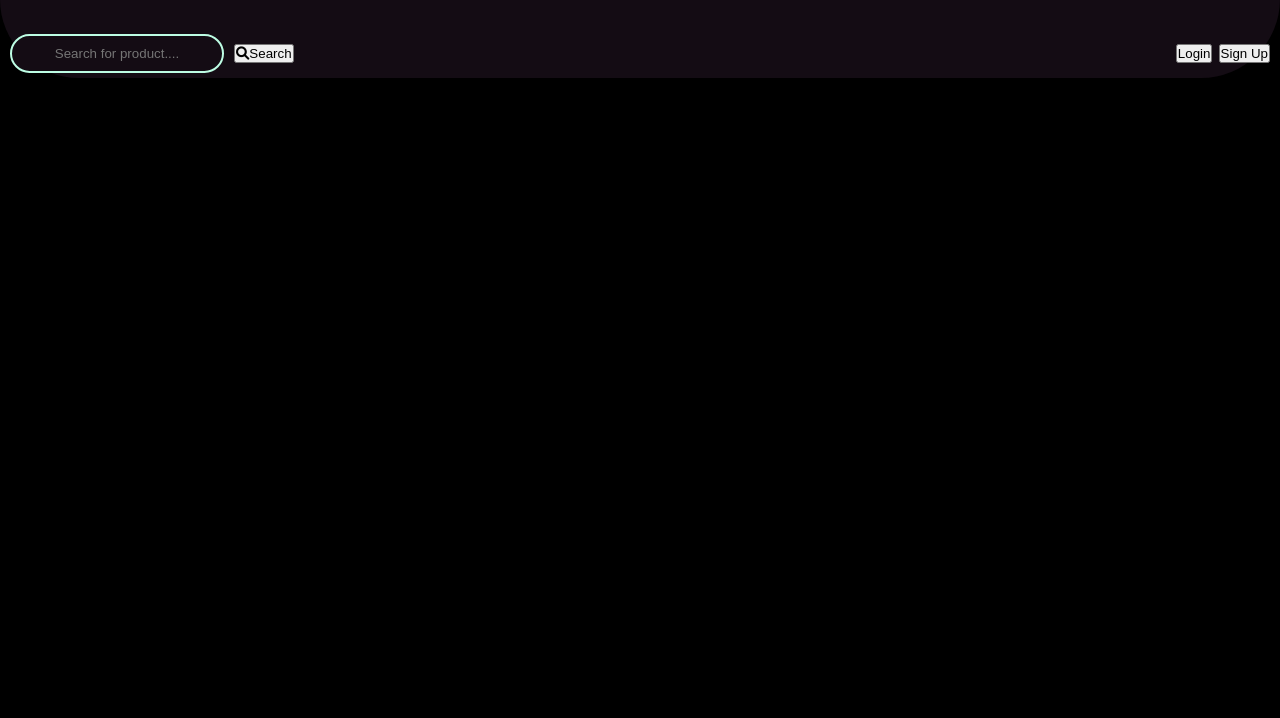
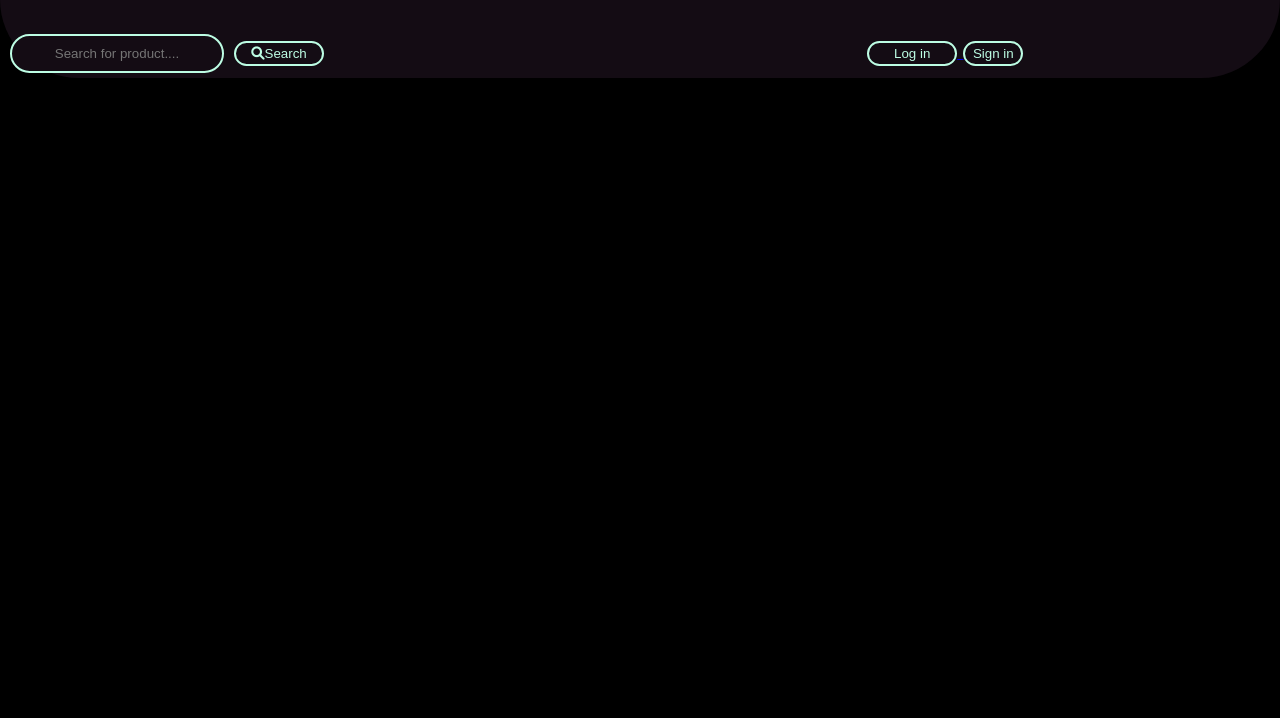
Before and after one commit to R-DNAx/web-development, a plain HTML site: page My project/login button/index.html in a window 1280 px wide. Shown: the part 82-800 px from the top of the page. Drawn offline with nearby package versions, Linux system fonts and the light colour scheme.

Commit message:
Update index.html
here's a detailed comparison of the two code structures:

HTML Changes
Header Section:

Before:

html
<div class="auth-buttons">
    <button class="button login">Login</button>
    <button class="button signup">Sign Up</button>
</div>
After:

html
<span class="join">
    <a href="your-login-link">
        <button class="log">Log in</button>
    </a>
    <a href="your-signin-link">
        <button class="sign">Sign in</button>
    </a>
</span>
Search Button:

Before:

html
<button class="button">
    <i class="fa fa-search" aria-hidden="true"> </i>Search
</button>
After:

html
<a href="add your link">
    <button class="buttons">
        <i class="fa fa-search" aria-hidden="true"></i>Search
    </button>
</a>

```diff
--- a/My project/login button/index.html
+++ b/My project/login button/index.html
@@ -29,14 +29,21 @@
             </p>
             <span class="search">
                 <input type="text" placeholder="Search for product...." class="searchbox" aria-label="Search for product">
-                <button class="button">
-                <i class="fa fa-search" aria-hidden="true"> </i>Search</button>
+                <a href="add your link">
+                    <button class="buttons">
+                        <i class="fa fa-search" aria-hidden="true"></i>Search
+                    </button>
+                </a>
+            </span>
 
+            <span class="join">
+                <a href="your-login-link">
+                    <button class="log">Log in</button>
+                </a>
+                <a href="your-signin-link">
+                    <button class="sign">Sign in</button>
+                </a>
             </span>
-            <div class="auth-buttons">
-                <button class="button login">Login</button>
-                <button class="button signup">Sign Up</button>
-            </div>
 
 
         </div>
```
